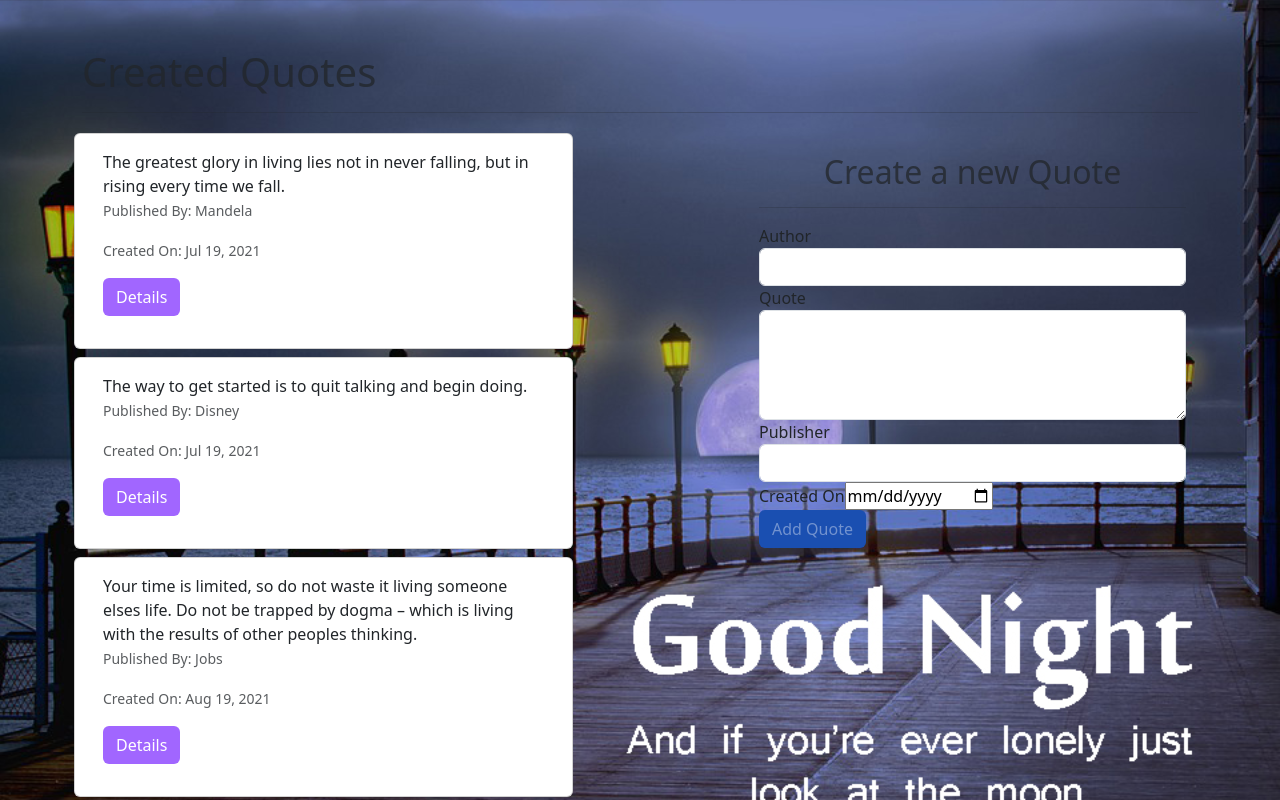
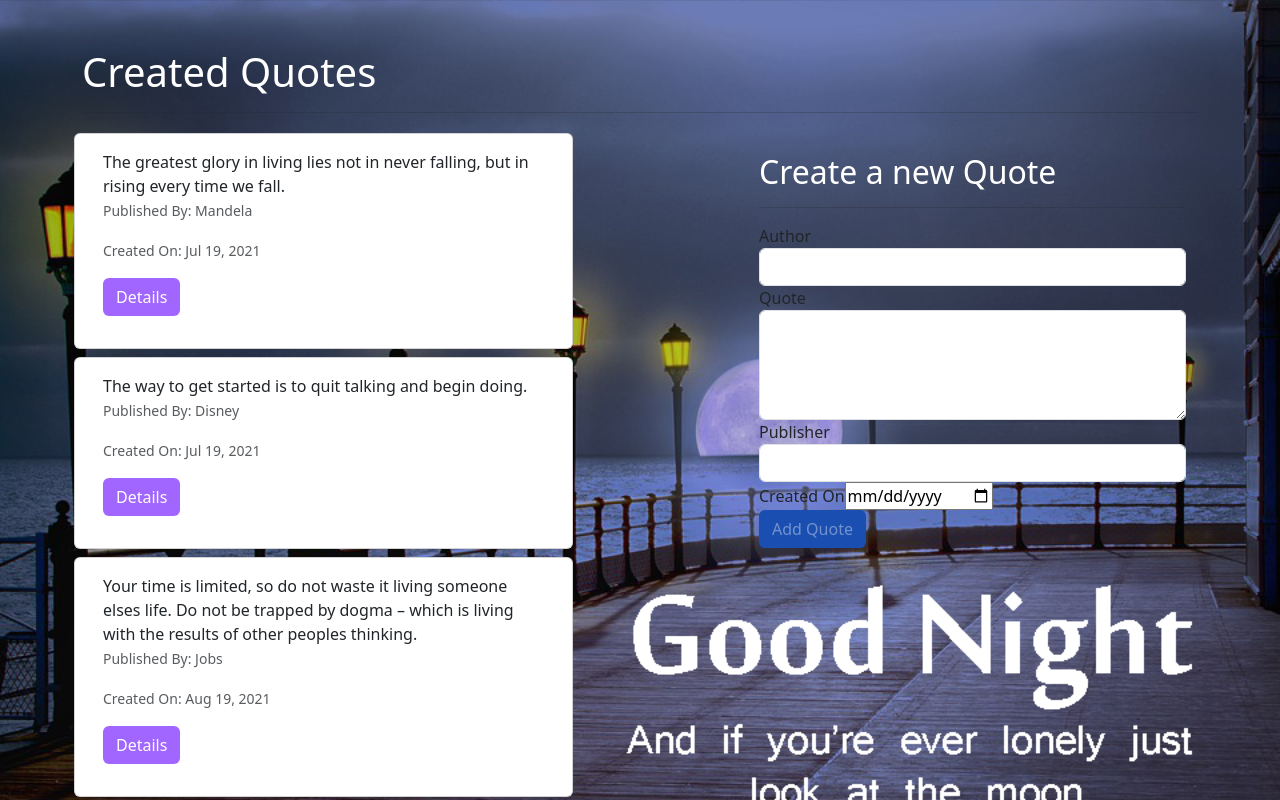
Before and after one commit to mkkieru/QUOTES, an Angular app: page / in a window 1280 px wide. Shown: the top 800 px of the page. Built offline with nearby package versions, Linux system fonts and the light colour scheme.

Commit message:
Add stylings

```diff
--- a/src/app/quote-form/quote-form.component.css
+++ b/src/app/quote-form/quote-form.component.css
@@ -2,3 +2,6 @@
     background-color: rgb(26, 79, 177);
     color: rgba(255, 255, 255, 0.385);
 }
+h2{
+    color: white;
+}
--- a/src/app/quote-form/quote-form.component.html
+++ b/src/app/quote-form/quote-form.component.html
@@ -1,5 +1,5 @@
 <div class="container-fluid mt-4">
-    <h2 class="text-center text-muted">Create a new Quote</h2>
+    <h2 >Create a new Quote</h2>
     <hr>
     <form (ngSubmit)='submitQuote()' #quoteForm='ngForm'>
       <div class="form-group">
--- a/src/app/quote/quote.component.css
+++ b/src/app/quote/quote.component.css
@@ -2,3 +2,6 @@
     background-color:rgb(161, 102, 255);
     color:white;
 }
+h1{
+    color: white;
+}
--- a/src/app/quote/quote.component.html
+++ b/src/app/quote/quote.component.html
@@ -1,11 +1,11 @@
 <div class="container pt-5 pb-5">
 
-    <h1 class="text-muted">Created Quotes</h1>
+    <h1 >Created Quotes</h1>
     <hr>
     <div class="row">
-      <div class="col-md-7">
+      <div class="col-md-7" id="rangi">
         <div class="row">
-          <div class="card col-md-9 m-1" *ngFor='let quote of quote;let i = index'>
+          <div class="card col-md-9 m-1"  *ngFor='let quote of quote;let i = index'>
             <div class="card-body">
               <span *ngIf='quote.like >= 10' appHighlight>
                 <p class="card-text">{{quote.quote}}</p>
@@ -24,7 +24,7 @@
           </div>
         </div>
       </div>
-      <div class="col-md-5">
+      <div class="col-md-5" id="rangi">
         <app-quote-form (addQuote)="addNewQuote($event)"></app-quote-form>
       </div>
     </div>
```
